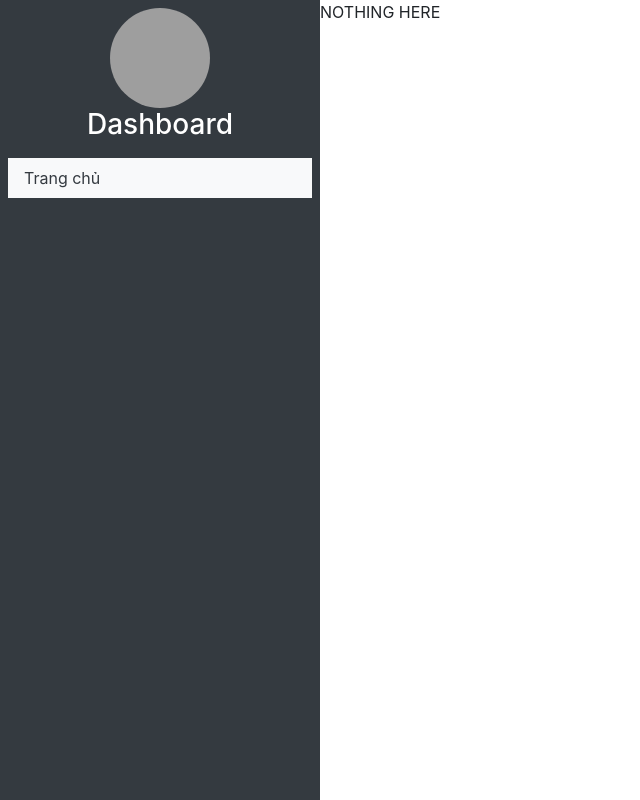
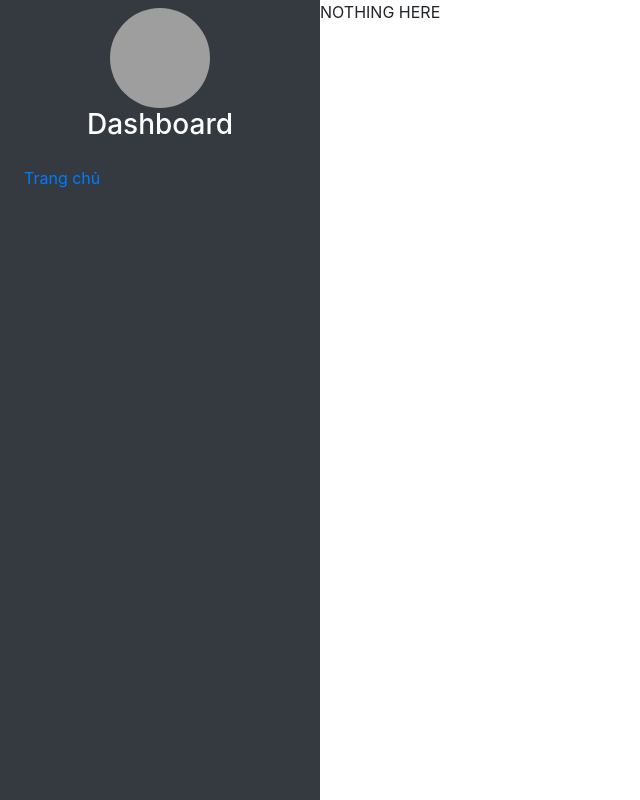
Before and after one commit to tothemoon6789/du_an_rap_phim, a React (Create React App) app: page /admin in a window 1280 px wide. Shown: the whole page, without its empty margins (0-640 px from the left). Built offline with nearby package versions, Linux system fonts and the light colour scheme; grey boxes are pictures that could not be loaded.

Commit message:
add slash

```diff
--- a/src/pages/AdminTemplate/AdminTemplate.jsx
+++ b/src/pages/AdminTemplate/AdminTemplate.jsx
@@ -15,7 +15,7 @@ class AdminTemplate extends Component {
                         </div>
                         <ul className='list-group'>
                             <li className='list-item p-2'>
-                                <NavLink className={({isActive})=> isActive ? 'bg-light text-dark nav-link':'nav-link'} to=''>Trang chủ</NavLink>
+                                <NavLink to='/' className={({isActive})=> isActive ? 'bg-light text-dark nav-link':'nav-link'} >Trang chủ</NavLink>
                             </li>
                             {/* <li className='list-item p-2'>
                                 <NavLink className={({isActive})=> isActive ? 'bg-light text-dark nav-link':'nav-link'} to='manage-user'>Quản trị người dùng</NavLink>
```
